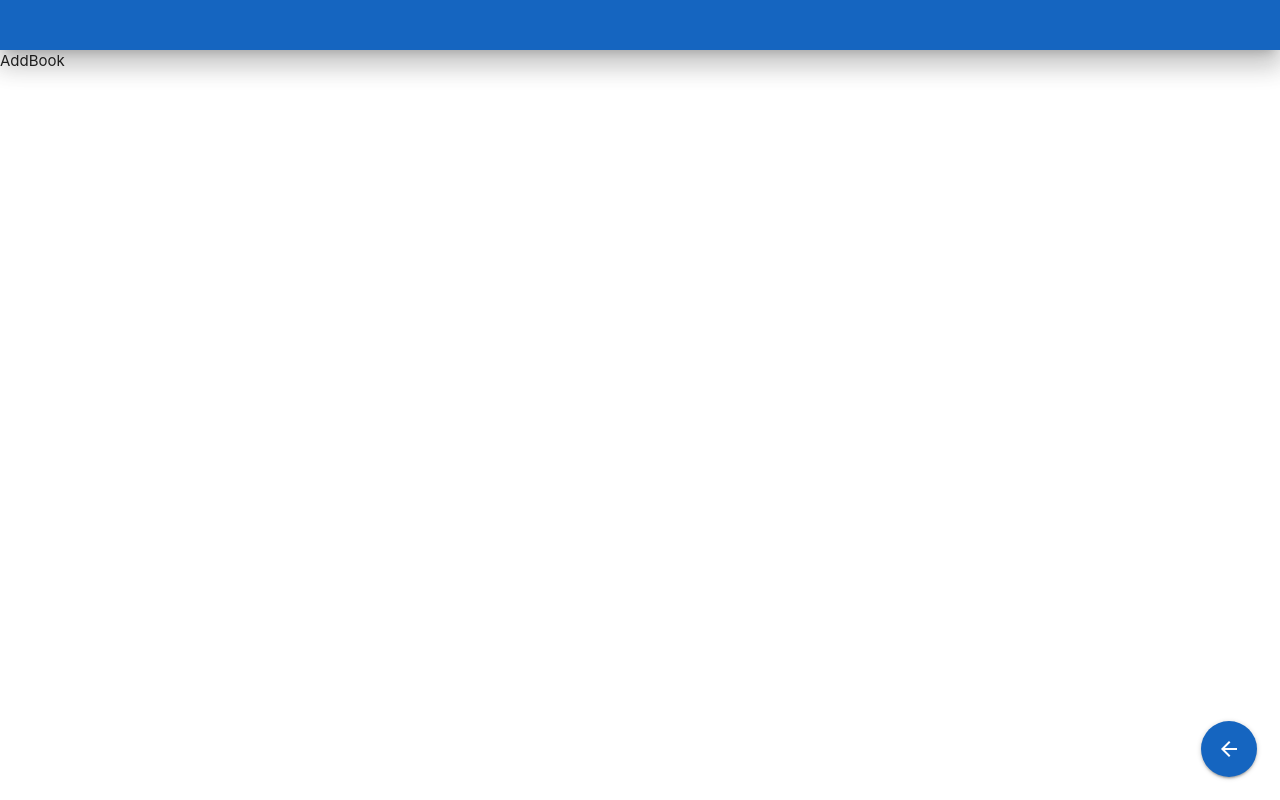
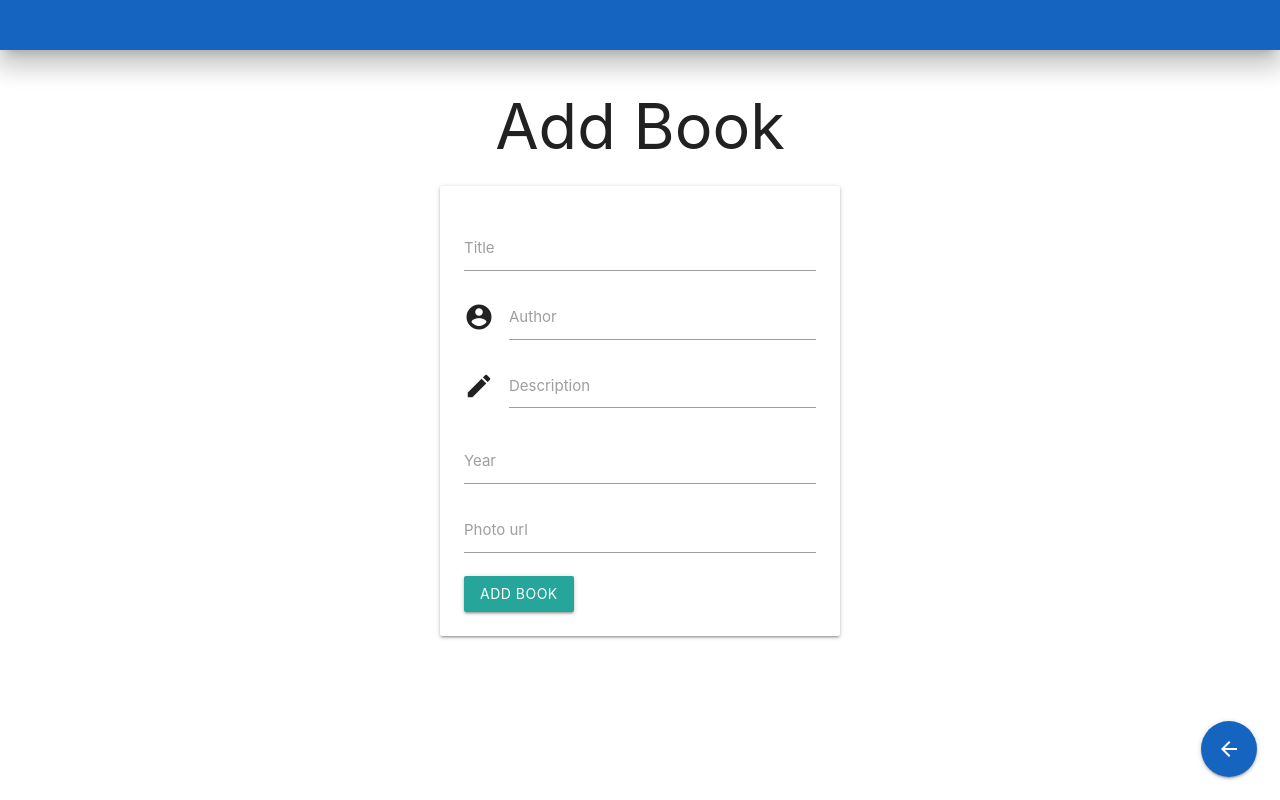
Before and after one commit to vadimnevinskiy/oken, a React (Create React App) app: page /add in a window 1280 px wide. Built offline with nearby package versions, Linux system fonts and the light colour scheme.

Commit message:
AddBook.tsx

```diff
--- a/package.json
+++ b/package.json
@@ -16,6 +16,7 @@
     "materialize-css": "^1.0.0-rc.2",
     "react": "^17.0.2",
     "react-dom": "^17.0.2",
+    "react-final-form": "^6.5.3",
     "react-materialize": "^3.9.8",
     "react-redux": "^7.2.4",
     "react-router-dom": "^5.2.0",
--- a/src/pages/AddBook/AddBook.module.css
+++ b/src/pages/AddBook/AddBook.module.css
@@ -0,0 +1,7 @@
+.addBook{
+    margin: 0px auto;
+    width: 400px;
+}
+.addBook h1{
+    text-align: center;
+}
--- a/src/pages/AddBook/AddBook.tsx
+++ b/src/pages/AddBook/AddBook.tsx
@@ -1,15 +1,83 @@
 import React from 'react'
 import FloatingButton from '../../common/FloatingButton/FloatingButton'
+import {Form, Field} from 'react-final-form'
+import classes from './AddBook.module.css'
+import {BookType} from "../../types/types";
+import {useDispatch} from "react-redux";
+import {addBook} from "../../redux/books-reducer";
+import {useHistory} from "react-router-dom";
 
 
-type PropsType = {
+type PropsType = {}
 
-}
 const AddBook: React.FC<PropsType> = () => {
+    const dispatch = useDispatch()
+    const history = useHistory();
+
+    const generateId = () => {
+        return Math.floor(Math.random() * 10) * 10
+    }
+
+    const onSubmit = (values: BookType) => {
+        const newBook: BookType = {
+            id: generateId(),
+            title: values.title,
+            author: values.author,
+            description: values.description,
+            photoUrl: values.photoUrl,
+            year: values.year
+
+        }
+        dispatch(addBook(newBook))
+        history.push('/')
+    }
+
     return (
-        <div>
-            AddBook
-            <FloatingButton pathLink={'/'} icon={'arrow_back'} color={'blue darken-3'} />
+            <div className={classes.addBook}>
+                <h1>Add Book</h1>
+                <div className="card">
+                    <div className="card-content">
+                        <Form
+                            onSubmit={onSubmit}
+                            render={({handleSubmit}: any) => (
+                                <form onSubmit={handleSubmit}>
+                                    <div className={classes.form}>
+                                        <div className="input-field">
+                                            <Field id="title" type="text" name="title" component="input"/>
+                                            <label htmlFor="title">Title</label>
+                                        </div>
+                                        <div className="input-field">
+                                            <i className="material-icons prefix">account_circle</i>
+                                            <input id="author" type="text" className="validate" />
+                                            <label htmlFor="author">Author</label>
+                                        </div>
+                                        <div className="input-field">
+                                            <i className="material-icons prefix">mode_edit</i>
+                                            <textarea id="description"  name="description" className="materialize-textarea"></textarea>
+                                            <label htmlFor="description">Description</label>
+                                        </div>
+                                        <div className="input-field">
+                                            <Field id="year" type="text" name="year" component="input"/>
+                                            <label htmlFor="year">Year</label>
+                                        </div>
+                                        <div className="input-field">
+                                            <Field id="photoUrl" type="text" name="photoUrl" component="input"/>
+                                            <label htmlFor="photoUrl">Photo url</label>
+                                        </div>
+                                        <div className={classes.buttonBox}>
+                                            <button className={classes.button + " btn waves-effect waves-light"}>
+                                                Add book
+                                            </button>
+                                        </div>
+                                    </div>
+                                </form>
+                            )}
+                        />
+                    </div>
+                </div>
+
+
+            <FloatingButton pathLink={'/'} icon={'arrow_back'} color={'blue darken-3'}/>
         </div>
     )
 }
--- a/src/redux/books-reducer.ts
+++ b/src/redux/books-reducer.ts
@@ -2,6 +2,7 @@ import {BookType} from '../types/types'
 
 const SET_BOOKS = 'SET_BOOKS'
 const DELETE_BOOK = 'DELETE_BOOK'
+const ADD_BOOK = 'ADD_BOOK'
 
 
 type InitialStateType = {
@@ -15,7 +16,11 @@ type DeleteBookType = {
     type: typeof DELETE_BOOK
     bookId: number
 }
-type ActionsType = BooksActionType | DeleteBookType
+type AddBookType = {
+    type: typeof ADD_BOOK
+    book: BookType
+}
+type ActionsType = BooksActionType | DeleteBookType | AddBookType
 
 
 
@@ -35,6 +40,11 @@ const booksReducer = (state: InitialStateType = initialState, action: ActionsTyp
             return {
                 ...state,
                 books: state.books.filter(item => item.id !== action.bookId)
+            }
+        case ADD_BOOK:
+            return {
+                ...state,
+                books: [...state.books, action.book]
             }
         default:
             return state
@@ -56,6 +66,11 @@ export const deleteBook = (bookId: number): DeleteBookType => {
         bookId: bookId
     }
 }
-
+export const addBook = (book: BookType): AddBookType => {
+    return {
+        type: ADD_BOOK,
+        book: book
+    }
+}
 
 export default booksReducer
```
Also changed, not shown: 1 other file (tests, documents, lock files or other folders).
